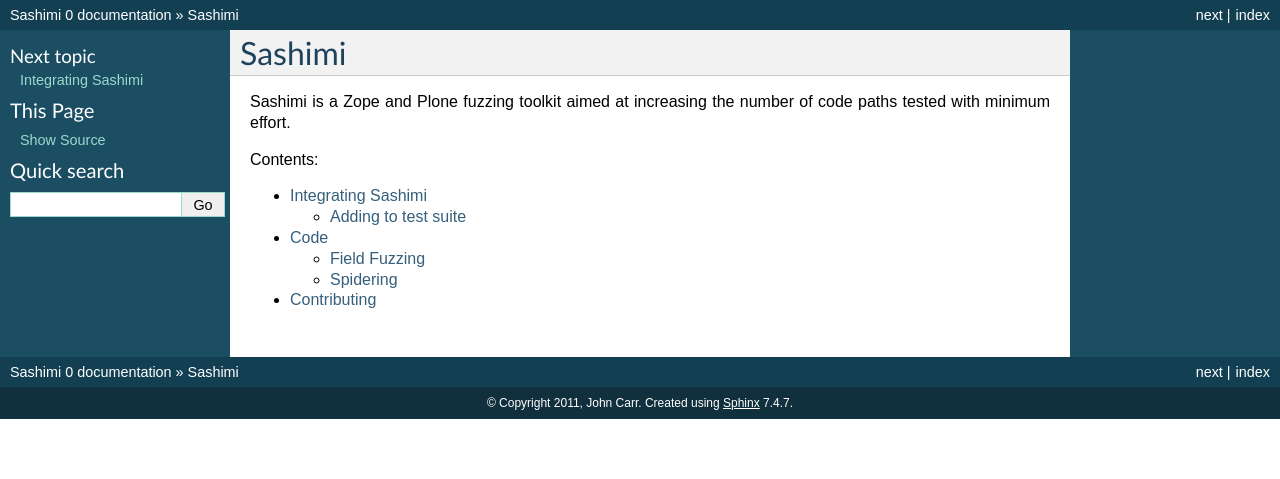
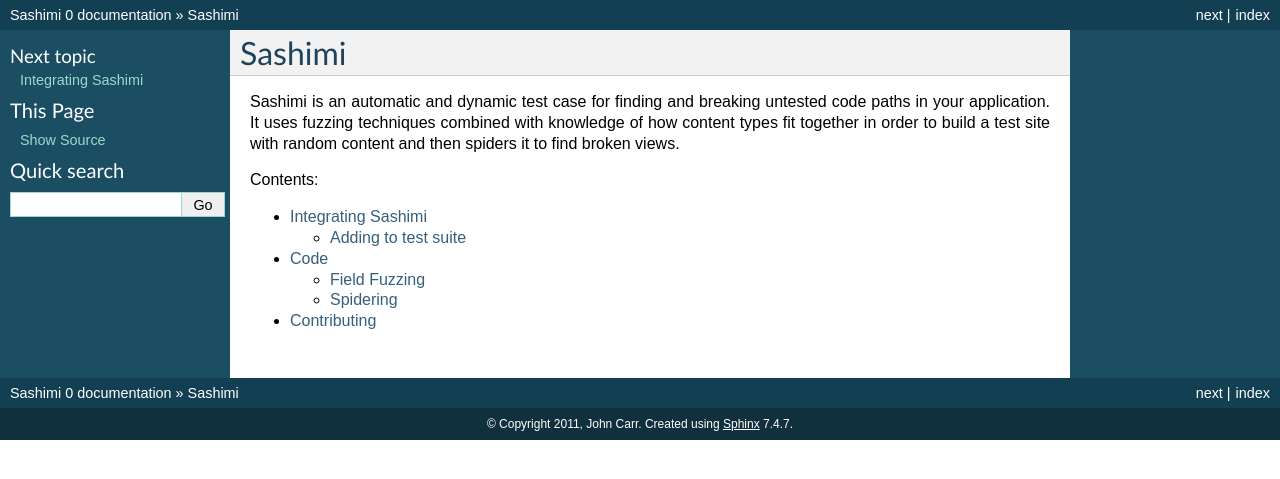
Before and after one commit to Jc2k/sashimi, a Sphinx documentation site: the page built from docs/index.rst, in a window 1280 px wide. Shown: the top 479 px of the page. Built offline with Sphinx 7.4.7, drawn with Linux system fonts in a browser that asks for light colours.

Commit message:
Updated intro

```diff
--- a/docs/index.rst
+++ b/docs/index.rst
@@ -1,8 +1,11 @@
 Sashimi
 =======
 
-Sashimi is a Zope and Plone fuzzing toolkit aimed at increasing the number
-of code paths tested with minimum effort.
+Sashimi is an automatic and dynamic test case for finding and breaking untested
+code paths in your application. It uses fuzzing techniques combined with
+knowledge of how content types fit together in order to build a test site
+with random content and then spiders it to find broken views.
+
 
 Contents:
 
```
Also changed, not shown: README.rst (+6 -2 lines).
